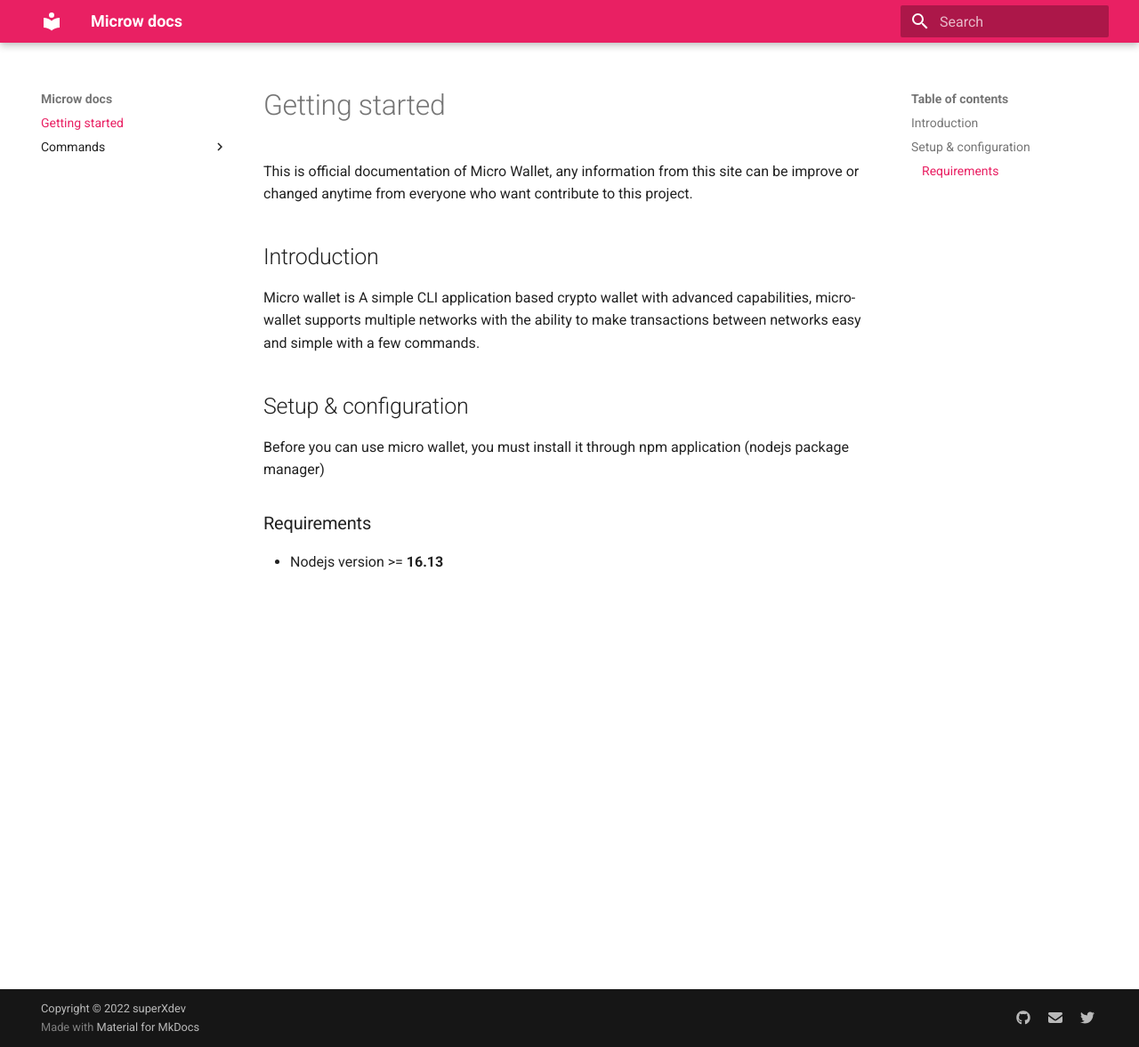
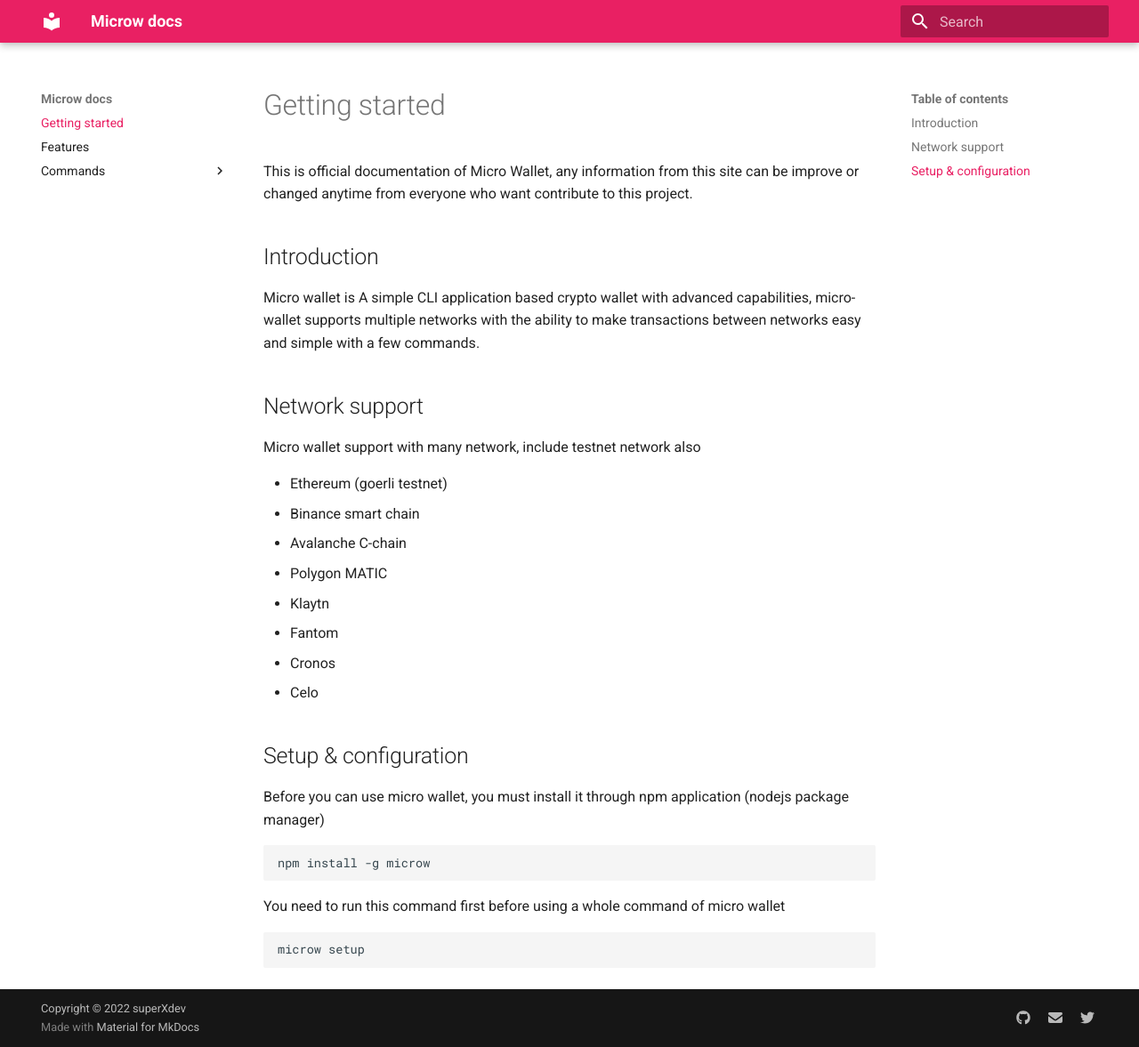
Before and after one commit to superXdev/micro-wallet, an MkDocs documentation site: the page built from docs/index.md, in a window 1280 px wide and 1177 px high. Shown: the whole window at 89% size. Built offline with MkDocs 1.6.1 and Material for MkDocs 9.7.7, drawn with Linux system fonts in a browser that asks for light colours.

Commit message:
Add features page & setup guide

````diff
--- a/docs/index.md
+++ b/docs/index.md
@@ -4,8 +4,27 @@ This is official documentation of Micro Wallet, any information from this site c
 ## Introduction
 Micro wallet is A simple CLI application based crypto wallet with advanced capabilities, micro-wallet supports multiple networks with the ability to make transactions between networks easy and simple with a few commands.
 
+## Network support
+
+Micro wallet support with many network, include testnet network also
+
+- Ethereum (goerli testnet)
+- Binance smart chain
+- Avalanche C-chain
+- Polygon MATIC
+- Klaytn
+- Fantom
+- Cronos
+- Celo
+
 ## Setup & configuration
 Before you can use micro wallet, you must install it through npm application (nodejs package manager)
 
-### Requirements
-- Nodejs version >= **16.13**
+```bash
+npm install -g microw
+```
+
+You need to run this command first before using a whole command of micro wallet
+```bash
+microw setup
+```
--- a/mkdocs.yml
+++ b/mkdocs.yml
@@ -1,4 +1,8 @@
 site_name: Microw docs
+markdown_extensions:
+  - def_list
+  - pymdownx.tasklist:
+      custom_checkbox: true
 theme:
   name: material
   palette:
````
Also changed, not shown: docs/feature.md (added, +62 -0 lines).
